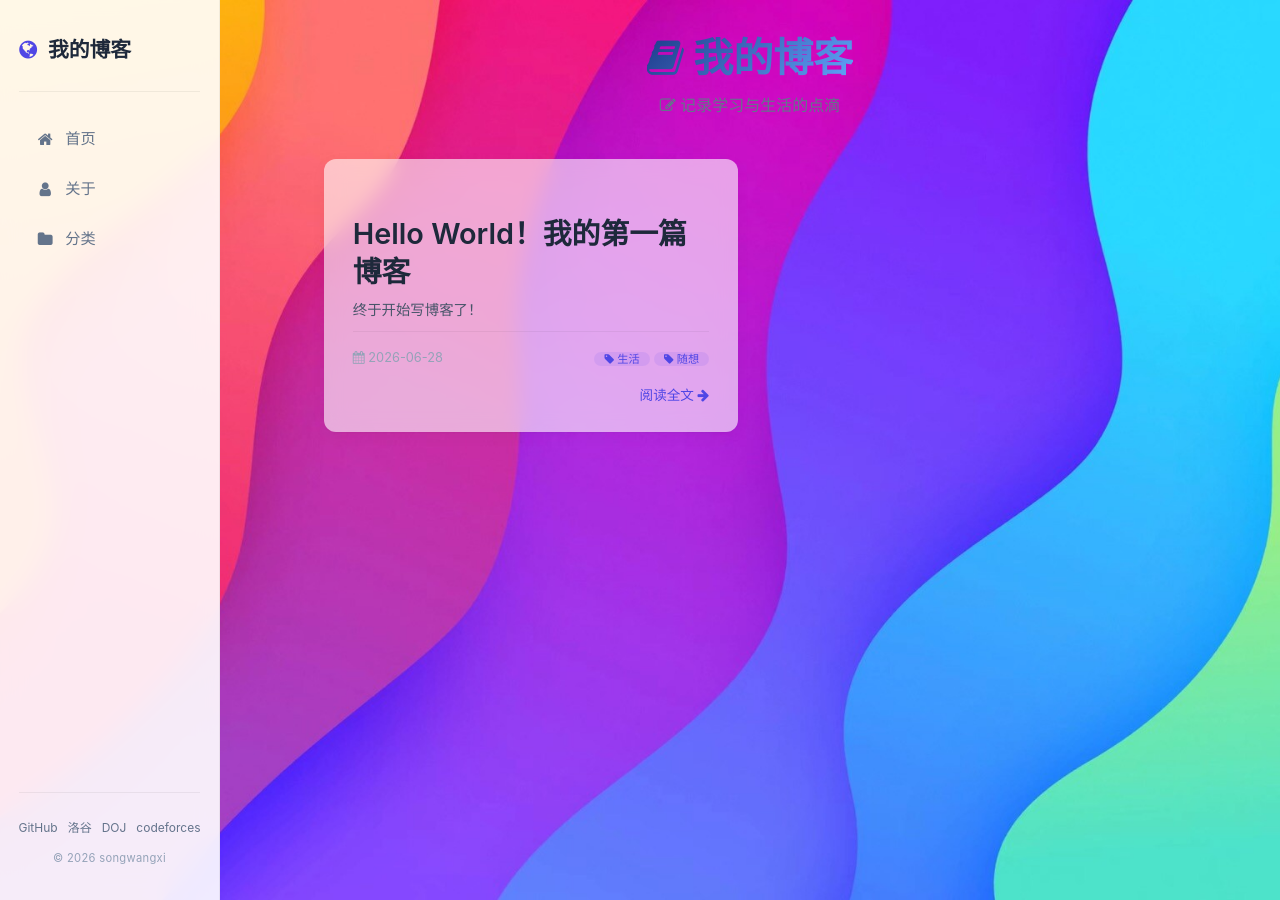
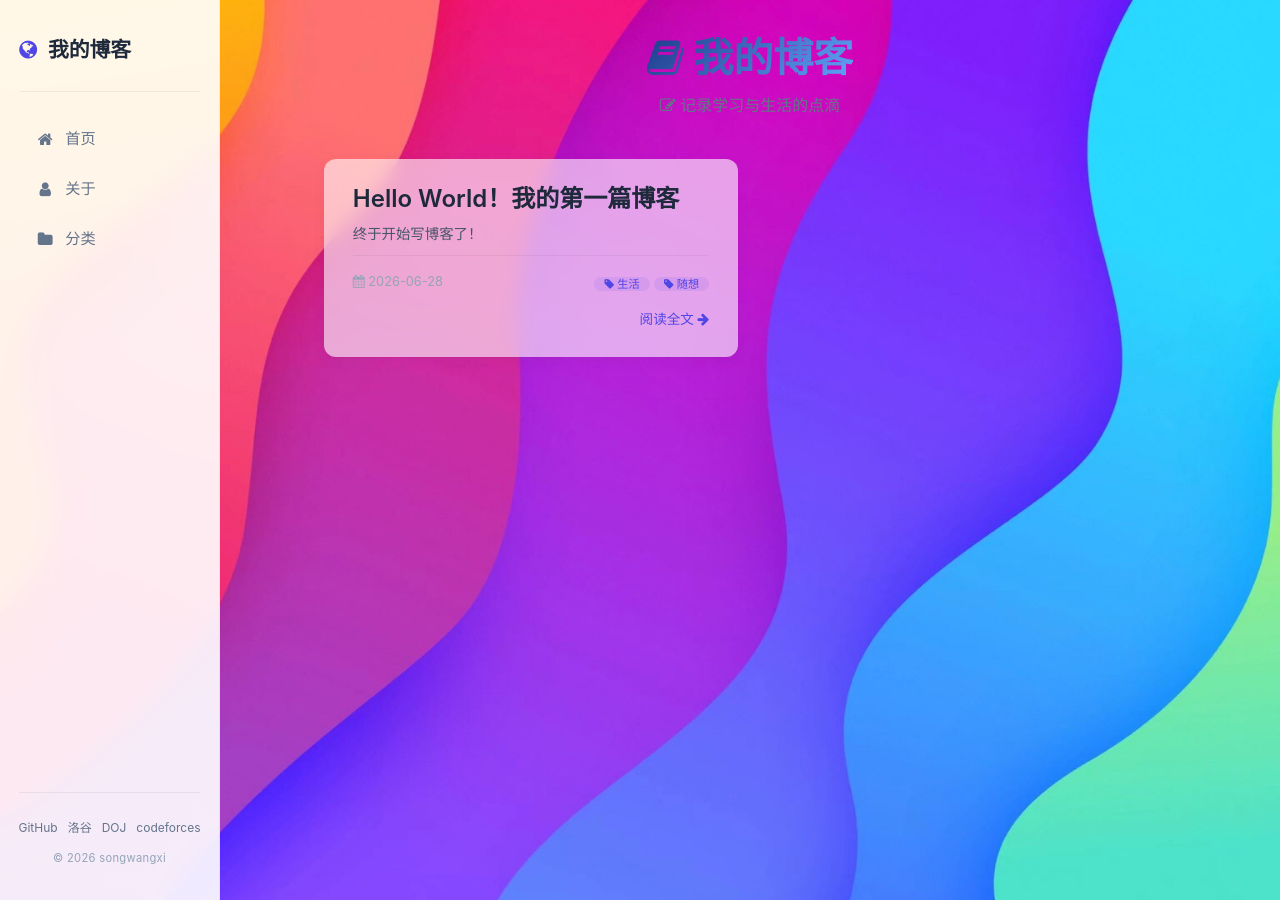
Before and after one commit to songwangxi/songwangxi.github.io, a Jekyll site: the page built from index.html, in a window 1280 px wide. Built offline with Jekyll 4.4.1, drawn with Linux system fonts in a browser that asks for light colours.

Commit message:
Update index.html

```diff
--- a/index.html
+++ b/index.html
@@ -12,9 +12,9 @@ title: 首页
     <div style="display:grid;grid-template-columns:repeat(auto-fill,minmax(320px,1fr));gap:1.5rem;">
         {% for post in site.posts %}
         <div class="card card-tilt" style="padding:1.5rem 1.8rem;">
-            <h2>
+            <h3>
                 <a href="{{ post.url | relative_url }}" class="post-title">{{ post.title }}</a>
-            </h2>
+            </h3>
             <p style="color:#475569;font-size:0.9rem;margin:0.5rem 0;">{{ post.excerpt | strip_html | truncatewords: 30 }}</p>
             <div style="display:flex;justify-content:space-between;align-items:center;border-top:1px solid rgba(0,0,0,0.05);padding-top:0.8rem;margin-top:0.3rem;">
                 <span style="color:#94a3b8;font-size:0.8rem;"><i class="fa fa-calendar"></i> {{ post.date | date: "%Y-%m-%d" }}</span>
```
